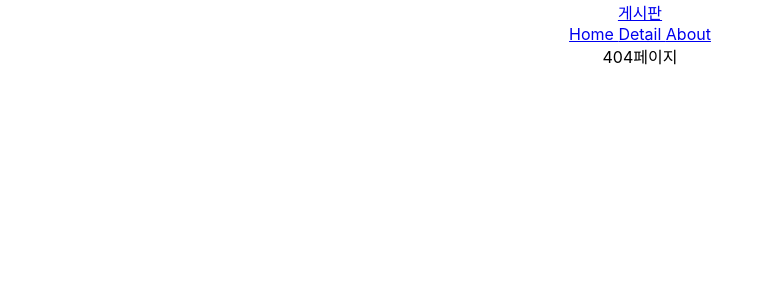
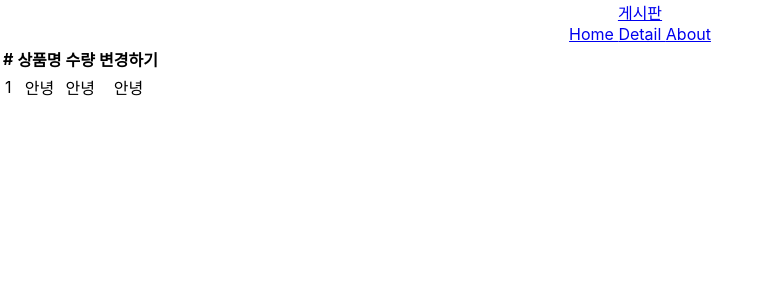
Before and after one commit to kumoh19/shop, a React (Create React App) app: page /cart in a window 1280 px wide. Shown: the top 300 px of the page, without its empty margins (0-771 px from the left). Built offline with nearby package versions, Linux system fonts and the light colour scheme; the HTML template or start-up script is replaced by a standard one.

Commit message:
redux세팅

```diff
--- a/package.json
+++ b/package.json
@@ -3,6 +3,7 @@
   "version": "0.1.0",
   "private": true,
   "dependencies": {
+    "@reduxjs/toolkit": "^2.2.5",
     "@testing-library/jest-dom": "^5.17.0",
     "@testing-library/react": "^13.4.0",
     "@testing-library/user-event": "^13.5.0",
@@ -11,6 +12,7 @@
     "react": "^18.3.1",
     "react-bootstrap": "^2.10.2",
     "react-dom": "^18.3.1",
+    "react-redux": "^9.1.2",
     "react-router-dom": "^6.23.1",
     "react-scripts": "5.0.1",
     "styled-components": "^6.1.11",
--- a/src/App.js
+++ b/src/App.js
@@ -9,6 +9,7 @@ import About from "./pages/About.js";
 import Card from "./components/Card.jsx";
 import Event from "./pages/Event.js";
 import Home from "./pages/Home.js";
+import Cart from "./pages/Cart.js";
 
 //Context API 사용
 export let Context1 = createContext() //Context: state 보관함
@@ -23,6 +24,7 @@ function App() {
       <Routes>
         <Route path="/" element={<Home shoes={shoes} setShoes={setShoes}/>}/>
         <Route path="/detail/:id" element={<Context1.Provider value={{stock}}><Detail shoes={shoes} /></Context1.Provider>} />
+        <Route path="/cart" element={ <Cart/> } />
         <Route path="/about" element={<About />}>
           <Route path="member" element={<div>멤버</div>} />
           <Route path="location" element={<div>위치</div>} />
--- a/src/index.js
+++ b/src/index.js
@@ -4,13 +4,17 @@ import "./index.css";
 import App from "./App";
 import reportWebVitals from "./reportWebVitals";
 import { BrowserRouter } from "react-router-dom";
+import store from './store.js'
+import { Provider } from "react-redux";
 
 const root = ReactDOM.createRoot(document.getElementById("root"));
 root.render(
   <React.StrictMode>
+    <Provider store={store}>
     <BrowserRouter>
       <App />
     </BrowserRouter>
+    </Provider>
   </React.StrictMode>
 );
 
--- /dev/null
+++ b/src/pages/Cart.js
@@ -0,0 +1,28 @@
+import { Table } from "react-bootstrap";
+
+function Cart() {
+  return (
+    <div>
+      <Table>
+        <thead>
+          <tr>
+            <th>#</th>
+            <th>상품명</th>
+            <th>수량</th>
+            <th>변경하기</th>
+          </tr>
+        </thead>
+        <tbody>
+          <tr>
+            <td>1</td>
+            <td>안녕</td>
+            <td>안녕</td>
+            <td>안녕</td>
+          </tr>
+        </tbody>
+      </Table>
+    </div>
+  );
+}
+
+export default Cart;
--- /dev/null
+++ b/src/store.js
@@ -0,0 +1,5 @@
+import { configureStore } from '@reduxjs/toolkit'
+
+export default configureStore({
+  reducer: { }
+})
```
Also changed, not shown: 1 other file (tests, documents, lock files or other folders).
